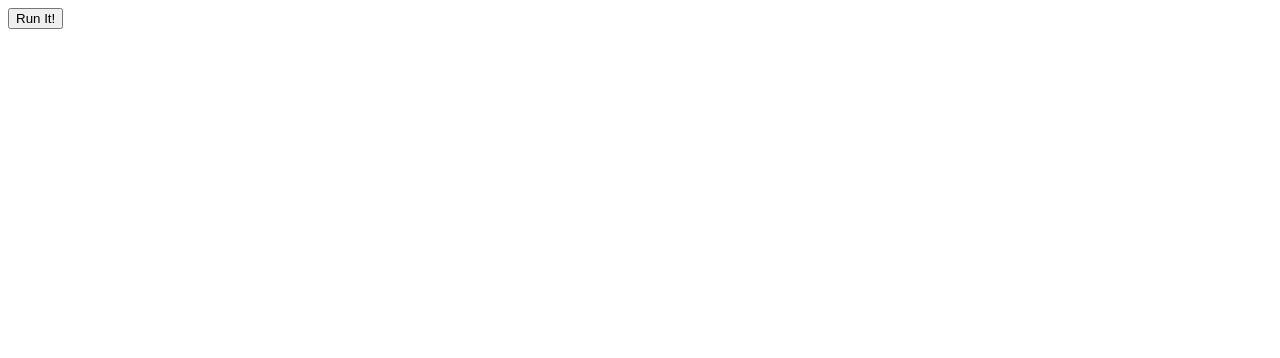
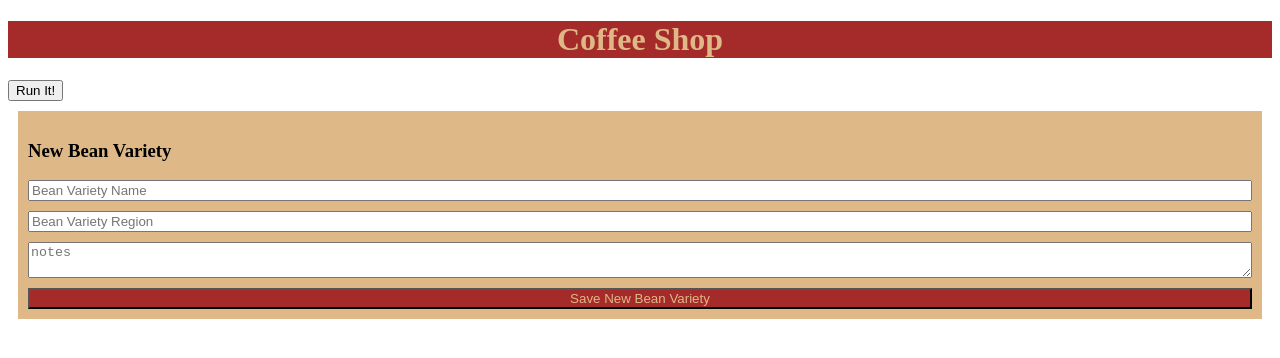
Before and after one commit to sosinatolossa/CoffeeShop, a plain HTML site: page js-app/index.html in a window 1280 px wide. Drawn offline with Linux system fonts and the light colour scheme.

Commit message:
user can add a new bean variety

```diff
--- a/js-app/index.html
+++ b/js-app/index.html
@@ -3,12 +3,23 @@
 
 <head>
     <title>Coffee Shop</title>
+    <link rel="stylesheet" href="./styles/main.css">
 </head>
 
 <body>
+    <h1>Coffee Shop</h1>
     <button id="run-button">Run It!</button>
     <div id="add-bean"></div>
     <div id="display-beans"></div>
+
+    <div id="newBeanVarietyForm">
+        <h3>New Bean Variety</h3>
+        <input type="text" id="name" placeholder="Bean Variety Name"></input>
+        <input type="text" id="region" placeholder="Bean Variety Region"></input>
+        <textarea type="text" id="notes" placeholder="notes"></textarea>
+        <button id="saveNewBeanVariety">Save New Bean Variety</button>
+    </div>
+
     <script src="main.js"></script>
 </body>
 
--- a/js-app/main.js
+++ b/js-app/main.js
@@ -33,40 +33,50 @@ function getAllBeanVarieties() {
 }
 
 
-const button1 = document.querySelector("#add-bean");
+const addBeanButton = document.querySelector("#saveNewBeanVariety");
 
-button1.addEventListener("click", () => {
+addBeanButton.addEventListener("click", () => {
     const name = document.querySelector("#name").value
     const region = document.querySelector("#region").value
+    const notes = document.querySelector("#notes").value
     const newBean = {
         name,
         region,
+        notes,
     }
-    addBean2(newBean)
+    debugger
+    addNewBean(newBean)
         .then(beanVarieties => {
             console.log(beanVarieties)
         })
 });
 
-function addBean2(newBean) {
+function addNewBean(newBean) {
     return fetch("https://localhost:5001/api/BeanVariety/", {
         method: "POST",
         headers: {
-            "contenttype": "application/json"
+            "Content-Type": "application/json"
         },
         body: JSON.stringify(newBean)
     }).then(getAllBeanVarieties)
 }
+
+/*
+const eventHub = document.querySelector(".newBeanVarietyForm")
+
+eventHub.addEventListener("click", clickEvent => {
+    if (clickEvent.target.id === "saveNewBeanVariety") {
+        const
+    }
+})
+*/
 
 
 
 
 
 
-
-
-
-
+/*
 const url2 = "https://localhost:5001/api/coffee/";
 
 const button2 = document.querySelector("#run-button");
@@ -80,3 +90,4 @@ button2.addEventListener("click", () => {
 function getAllCoffee() {
     return fetch(url2).then(resp => resp.json());
 }
+*/
--- /dev/null
+++ b/js-app/styles/main.css
@@ -0,0 +1,23 @@
+
+h1 {
+    color: burlywood;
+    background-color: brown;
+    text-align: center;
+}
+
+#newBeanVarietyForm {
+    display: flex;
+    flex-direction: column;
+    margin: 10px;
+    padding: 10px;
+    background-color: burlywood;
+}
+
+#name, #region, #notes {
+    margin-bottom: 10px;
+}
+
+#saveNewBeanVariety {
+    color: burlywood;
+    background-color: brown;
+}
```
